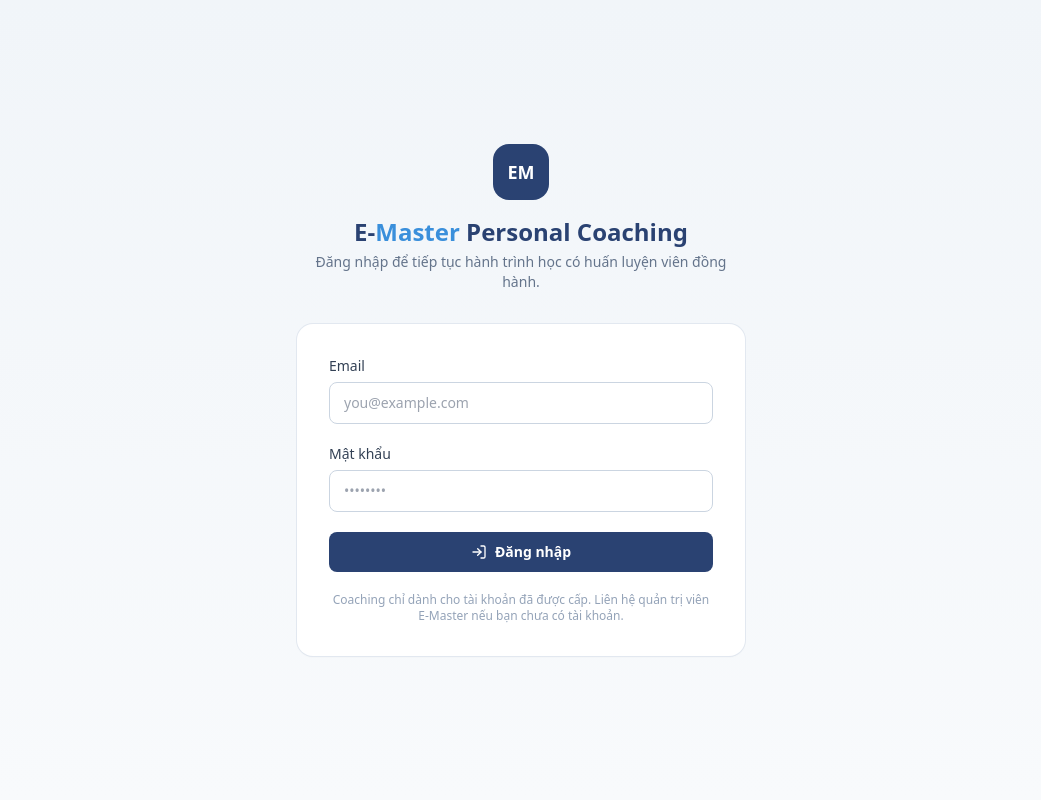
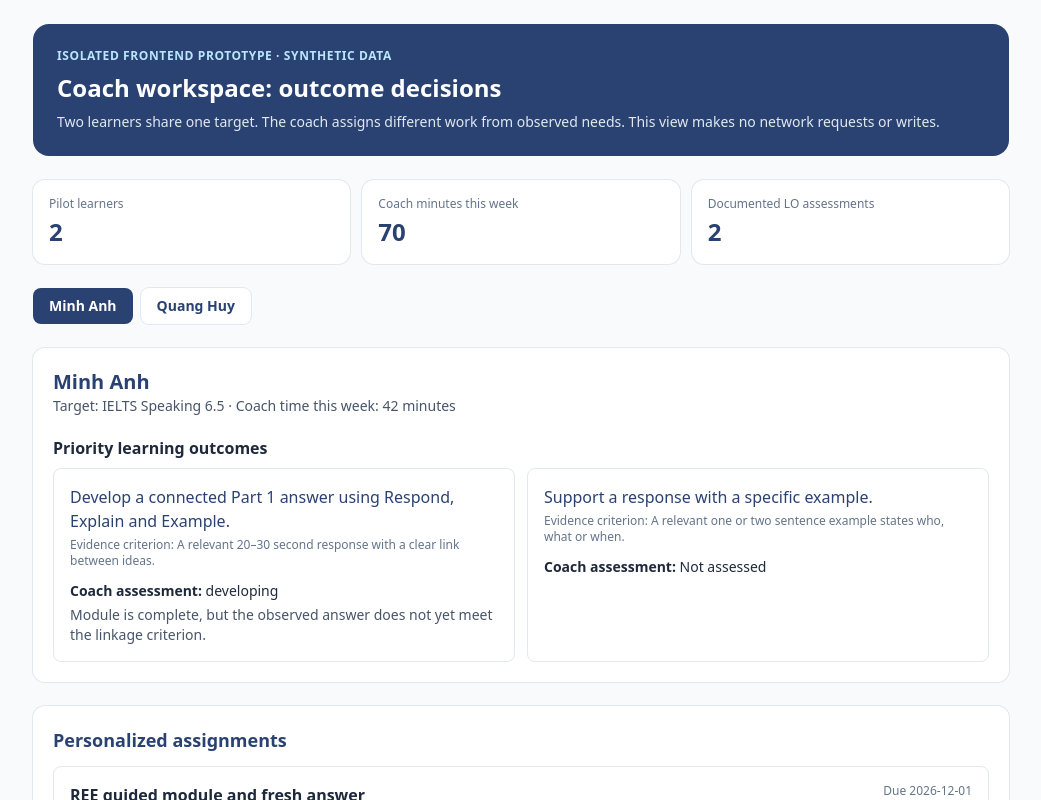
Before and after one commit to htnghia184/app-coaching, a React (Vite) app: page /prototype/coach-outcomes in a window 1280 px wide. Before the commit this address led to /login. Shown: the top 800 px of the page, without its empty margins (119-1160 px from the left). Built offline with nearby package versions, Linux system fonts and the light colour scheme; no server answers.

Commit message:
feat: prototype outcome-based coach workspace with synthetic learners

```diff
--- a/src/App.tsx
+++ b/src/App.tsx
@@ -11,12 +11,14 @@ import { CoachWorkspace } from './pages/CoachWorkspace';
 import { StudentDashboard } from './pages/StudentDashboard';
 import { StudentTaskDetail } from './pages/StudentTaskDetail';
 import { ModulePlayer } from './pages/ModulePlayer';
+import { CoachOutcomePrototype } from './pages/CoachOutcomePrototype';
 
 export default function App() {
   return (
     <>
       <Routes>
         <Route path="/login" element={<LoginPage />} />
+        <Route path="/prototype/coach-outcomes" element={<CoachOutcomePrototype />} />
         <Route path="/" element={<RootRedirect />} />
 
         {/* Khu vực đã đăng nhập */}
--- /dev/null
+++ b/src/coachingCore/pilotContract.ts
@@ -0,0 +1,52 @@
+export type EvidenceSource = 'module_attempt' | 'task_submission' | 'live_session_note';
+export type OutcomeStatus = 'not_assessed' | 'emerging' | 'developing' | 'demonstrated' | 'needs_recheck';
+
+export interface LearningOutcome {
+  id: string;
+  version: number;
+  statement: string;
+  successCriteria: string;
+}
+
+export interface CoachingEvidence {
+  id: string;
+  learnerId: string;
+  outcomeId: string;
+  source: EvidenceSource;
+  sourceRef: string;
+  summary: string;
+  capturedAt: string;
+}
+
+export interface CoachAssessment {
+  id: string;
+  learnerId: string;
+  outcomeId: string;
+  status: OutcomeStatus;
+  evidenceIds: string[];
+  rationale: string;
+  assessedAt: string;
+  coachId: string;
+}
+
+export interface PersonalizedAssignment {
+  id: string;
+  learnerId: string;
+  outcomeId: string;
+  title: string;
+  reason: string;
+  moduleId: string | null;
+  evidenceExpected: EvidenceSource;
+  due: string;
+}
+
+export interface PilotLearner {
+  id: string;
+  name: string;
+  target: string;
+  priorityOutcomeIds: string[];
+  assignments: PersonalizedAssignment[];
+  evidence: CoachingEvidence[];
+  assessments: CoachAssessment[];
+  coachMinutesThisWeek: number;
+}
--- /dev/null
+++ b/src/coachingCore/syntheticPilot.ts
@@ -0,0 +1,39 @@
+import type { LearningOutcome, PilotLearner } from './pilotContract';
+
+// Synthetic examples only. IDs do not map to production records or private source assets.
+export const pilotOutcomes: LearningOutcome[] = [
+  { id: 'speaking-ree', version: 1, statement: 'Develop a connected Part 1 answer using Respond, Explain and Example.', successCriteria: 'A relevant 20–30 second response with a clear link between ideas.' },
+  { id: 'speaking-opening', version: 1, statement: 'Use a natural opening appropriate to the question type.', successCriteria: 'An opening suited to the prompt without repeating the whole question.' },
+  { id: 'speaking-self-question', version: 1, statement: 'Extend a direct answer with relevant self-questions.', successCriteria: 'One or two self-questions add a relevant new detail.' },
+  { id: 'speaking-example', version: 1, statement: 'Support a response with a specific example.', successCriteria: 'A relevant one or two sentence example states who, what or when.' },
+];
+
+export const syntheticLearners: PilotLearner[] = [
+  {
+    id: 'learner-a', name: 'Minh Anh', target: 'IELTS Speaking 6.5', priorityOutcomeIds: ['speaking-ree', 'speaking-example'], coachMinutesThisWeek: 42,
+    assignments: [
+      { id: 'a1', learnerId: 'learner-a', outcomeId: 'speaking-ree', title: 'REE guided module and fresh answer', reason: 'Diagnostic answer was brief and ideas were disconnected.', moduleId: 'synthetic-ree-module', evidenceExpected: 'module_attempt', due: '2026-12-01' },
+      { id: 'a2', learnerId: 'learner-a', outcomeId: 'speaking-example', title: 'Record a concrete personal example', reason: 'Coach wants a specific example after the REE practice.', moduleId: null, evidenceExpected: 'task_submission', due: '2026-12-03' },
+    ],
+    evidence: [
+      { id: 'e-a1', learnerId: 'learner-a', outcomeId: 'speaking-ree', source: 'module_attempt', sourceRef: 'synthetic-attempt-a1', summary: 'Completed practice; Verify answer still needs a clearer link.', capturedAt: '2026-11-26' },
+      { id: 'e-a2', learnerId: 'learner-a', outcomeId: 'speaking-example', source: 'task_submission', sourceRef: 'synthetic-task-a2', summary: 'Audio response names a place but gives no event.', capturedAt: '2026-11-27' },
+    ],
+    assessments: [
+      { id: 'as-a1', learnerId: 'learner-a', outcomeId: 'speaking-ree', status: 'developing', evidenceIds: ['e-a1'], rationale: 'Module is complete, but the observed answer does not yet meet the linkage criterion.', assessedAt: '2026-11-27', coachId: 'synthetic-coach' },
+    ],
+  },
+  {
+    id: 'learner-b', name: 'Quang Huy', target: 'IELTS Speaking 6.5', priorityOutcomeIds: ['speaking-opening', 'speaking-self-question'], coachMinutesThisWeek: 28,
+    assignments: [
+      { id: 'b1', learnerId: 'learner-b', outcomeId: 'speaking-opening', title: 'Apply six natural openings', reason: 'Diagnostic answers repeated each question verbatim.', moduleId: 'synthetic-opening-module', evidenceExpected: 'module_attempt', due: '2026-12-02' },
+      { id: 'b2', learnerId: 'learner-b', outcomeId: 'speaking-self-question', title: 'Live coaching: expand a direct answer', reason: 'Coach can prompt and observe spontaneous detail in session.', moduleId: null, evidenceExpected: 'live_session_note', due: '2026-12-04' },
+    ],
+    evidence: [
+      { id: 'e-b1', learnerId: 'learner-b', outcomeId: 'speaking-self-question', source: 'live_session_note', sourceRef: 'synthetic-session-b1', summary: 'Coach observed two relevant self-questions in a live conversation.', capturedAt: '2026-11-27' },
+    ],
+    assessments: [
+      { id: 'as-b1', learnerId: 'learner-b', outcomeId: 'speaking-self-question', status: 'demonstrated', evidenceIds: ['e-b1'], rationale: 'Observed independently in a new prompt; recheck next week.', assessedAt: '2026-11-27', coachId: 'synthetic-coach' },
+    ],
+  },
+];
--- /dev/null
+++ b/src/pages/CoachOutcomePrototype.tsx
@@ -0,0 +1,46 @@
+import { useState } from 'react';
+import { pilotOutcomes, syntheticLearners } from '../coachingCore/syntheticPilot';
+import type { EvidenceSource, PilotLearner } from '../coachingCore/pilotContract';
+
+const sourceLabel: Record<EvidenceSource, string> = {
+  module_attempt: 'Module attempt', task_submission: 'Direct task submission', live_session_note: 'Live coaching note',
+};
+
+export function CoachOutcomePrototype() {
+  const [selectedId, setSelectedId] = useState(syntheticLearners[0].id);
+  const learner = syntheticLearners.find((item) => item.id === selectedId) as PilotLearner;
+  const totalMinutes = syntheticLearners.reduce((sum, item) => sum + item.coachMinutesThisWeek, 0);
+  const assessedCount = syntheticLearners.reduce((sum, item) => sum + item.assessments.length, 0);
+
+  return <main className="page-container space-y-6">
+    <div className="rounded-2xl bg-master p-6 text-white">
+      <p className="text-xs font-bold uppercase tracking-wider text-sky-200">Isolated frontend prototype · synthetic data</p>
+      <h1 className="mt-2 text-2xl font-bold">Coach workspace: outcome decisions</h1>
+      <p className="mt-2 text-sm text-slate-200">Two learners share one target. The coach assigns different work from observed needs. This view makes no network requests or writes.</p>
+    </div>
+    <div className="grid gap-3 sm:grid-cols-3" aria-label="Pilot measures">
+      <Metric label="Pilot learners" value={String(syntheticLearners.length)} />
+      <Metric label="Coach minutes this week" value={String(totalMinutes)} />
+      <Metric label="Documented LO assessments" value={String(assessedCount)} />
+    </div>
+    <div className="flex flex-wrap gap-2" role="group" aria-label="Choose learner">
+      {syntheticLearners.map((item) => <button key={item.id} type="button" aria-pressed={selectedId === item.id} onClick={() => setSelectedId(item.id)} className={`rounded-lg px-4 py-2 text-sm font-semibold ${selectedId === item.id ? 'bg-master text-white' : 'bg-white text-master ring-1 ring-slate-200'}`}>{item.name}</button>)}
+    </div>
+    <section className="rounded-xl bg-white p-5 ring-1 ring-slate-200">
+      <h2 className="text-xl font-semibold text-master">{learner.name}</h2>
+      <p className="text-sm text-slate-600">Target: {learner.target} · Coach time this week: {learner.coachMinutesThisWeek} minutes</p>
+      <h3 className="mt-5 font-semibold">Priority learning outcomes</h3>
+      <div className="mt-2 grid gap-3 md:grid-cols-2">{learner.priorityOutcomeIds.map((id) => {
+        const outcome = pilotOutcomes.find((item) => item.id === id);
+        const assessment = learner.assessments.find((item) => item.outcomeId === id);
+        return <article key={id} className="rounded-lg border border-slate-200 p-4"><p className="font-medium text-master">{outcome?.statement}</p><p className="mt-1 text-xs text-slate-500">Evidence criterion: {outcome?.successCriteria}</p><p className="mt-3 text-sm"><strong>Coach assessment:</strong> {assessment?.status.replaceAll('_', ' ') ?? 'Not assessed'}</p>{assessment && <p className="mt-1 text-sm text-slate-600">{assessment.rationale}</p>}</article>;
+      })}</div>
+    </section>
+    <section className="rounded-xl bg-white p-5 ring-1 ring-slate-200"><h3 className="text-lg font-semibold text-master">Personalized assignments</h3><div className="mt-3 space-y-3">{learner.assignments.map((item) => <article key={item.id} className="rounded-lg border border-slate-200 p-4"><div className="flex flex-wrap justify-between gap-2"><h4 className="font-semibold">{item.title}</h4><span className="text-xs text-slate-500">Due {item.due}</span></div><p className="mt-1 text-sm">Why: {item.reason}</p><p className="mt-1 text-xs text-slate-500">{item.moduleId ? 'Module resource' : 'No module'} · Expected evidence: {sourceLabel[item.evidenceExpected]}</p></article>)}</div></section>
+    <section className="rounded-xl bg-white p-5 ring-1 ring-slate-200"><h3 className="text-lg font-semibold text-master">Evidence and coach decisions</h3><div className="mt-3 space-y-3">{learner.evidence.map((item) => <article key={item.id} className="rounded-lg border border-slate-200 p-4"><p className="text-xs font-semibold uppercase text-emblue">{sourceLabel[item.source]} · {item.capturedAt}</p><p className="mt-1 text-sm">{item.summary}</p><p className="mt-1 text-xs text-slate-500">Evidence ref: {item.sourceRef}</p></article>)}</div></section>
+  </main>;
+}
+
+function Metric({ label, value }: { label: string; value: string }) {
+  return <div className="rounded-xl bg-white p-4 ring-1 ring-slate-200"><p className="text-xs text-slate-500">{label}</p><p className="mt-1 text-2xl font-bold text-master">{value}</p></div>;
+}
```
Also changed, not shown: 2 other files (tests, documents, lock files or other folders).
